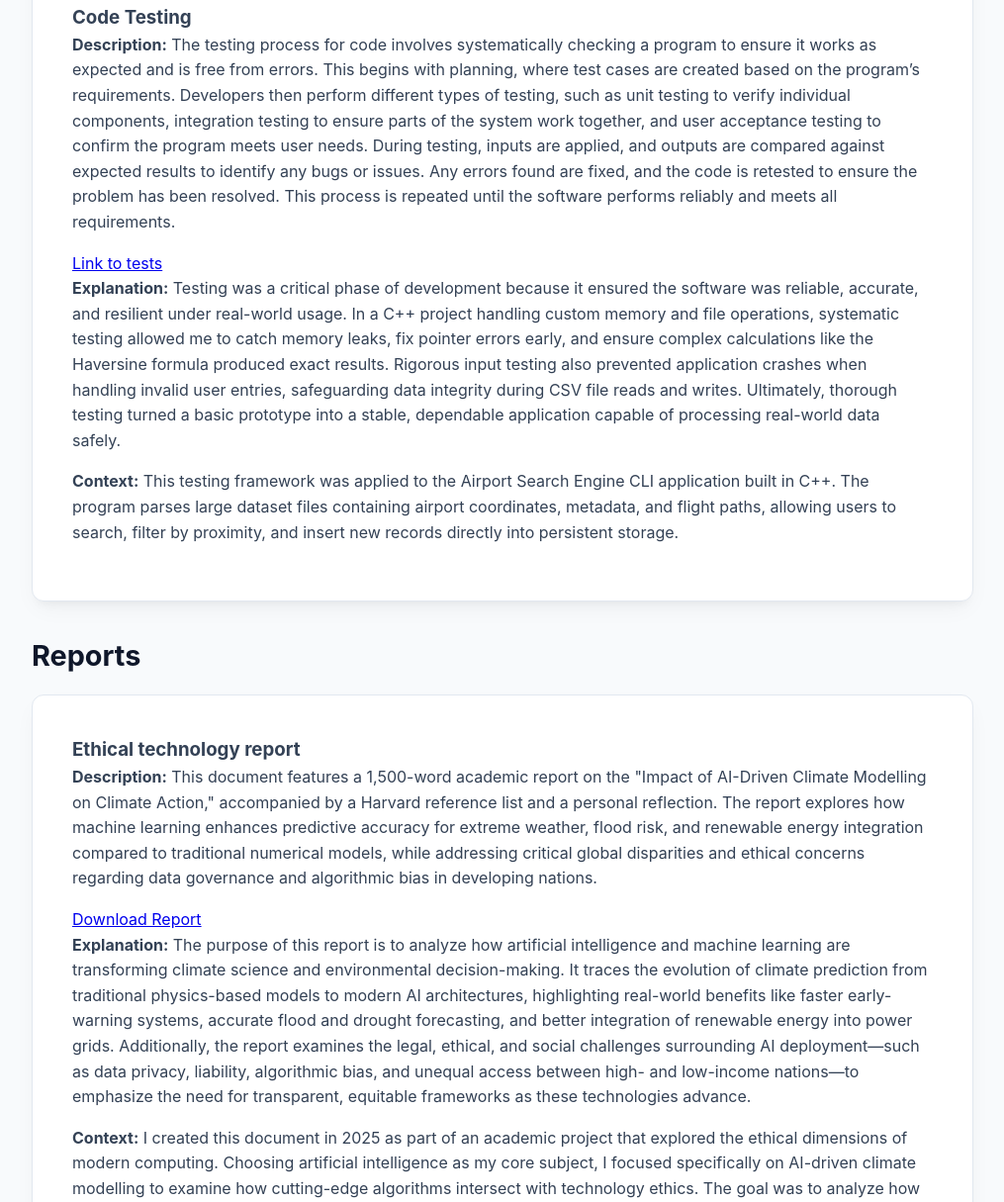
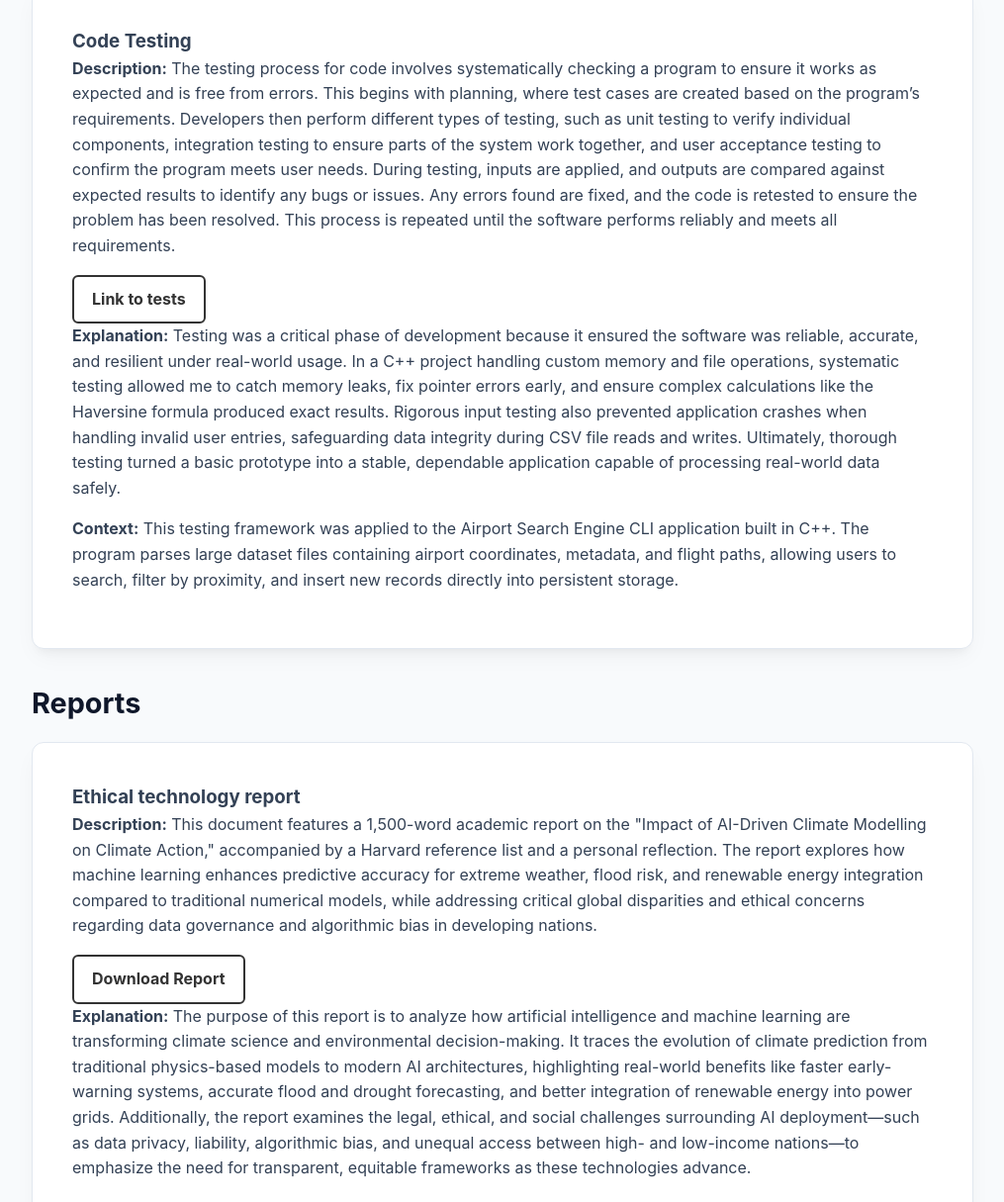
Before and after one commit to topedada/Portfolio, a plain HTML site: page docs/work.html in a window 1280 px wide. Shown: the part 1386-2601 px from the top of the page at 99% size, without its empty margins (132-1147 px from the left). Drawn offline with Linux system fonts and the light colour scheme.

Commit message:
Update work.html

```diff
--- a/docs/work.html
+++ b/docs/work.html
@@ -35,7 +35,7 @@ User Interface & Input: Command Line Interface (CLI), Stream Error Handling (cin
 Algorithms: Haversine Proximity Formula, Dynamic Filtering & Sorting Algorithms
 
 University Desktop </p>
-            <a href="https://olympus.ntu.ac.uk/N1408560/airport-search-engine" target="_blank" rel="noopener noreferrer">View My C++ Project</a>
+            <a href="https://olympus.ntu.ac.uk/N1408560/airport-search-engine" target="_blank" rel="noopener noreferrer" style="display: inline-block; padding: 10px 18px; margin-right: 12px; border: 2px solid #333; border-radius: 6px; text-decoration: none; color: #333; font-weight: bold;">View My C++ Project</a>
             <p><strong>Explanation:</strong> This project was a major milestone in my development journey as it marked my first large-scale C++ application. Having previously built most of my software projects using C#, transitioning to C++ provided a unique and valuable learning experience. It required me to move away from managed environments and engage directly with low-level concepts—such as manual memory management, explicit pointers, reference passing, and strict input stream handling. Overcoming the steep learning curve of building a fully modular C++ application not only broadened my technical versatility, but it also gave me a much deeper understanding of system performance, resource efficiency, and software architecture under the hood</p>
             <p><strong>Context:</strong> I developed this project over the course of a month, working primarily on my personal laptop from my university accommodation while actively utilizing dedicated campus resources. To ensure a structured development process, I leveraged weekly laboratory sessions and quiet study hours in the university library to refine the system architecture, debug core memory features, and test data-loading pipelines. Balancing independent coding outside of class with collaborative lab environments allowed me to systematically design, test, and polish the application within the project's four-week timeline</p>
         </div>
@@ -44,7 +44,7 @@ University Desktop </p>
         <div class="testing">
             <h3>Code Testing</h3>
             <p><strong>Description:</strong> The testing process for code involves systematically checking a program to ensure it works as expected and is free from errors. This begins with planning, where test cases are created based on the program’s requirements. Developers then perform different types of testing, such as unit testing to verify individual components, integration testing to ensure parts of the system work together, and user acceptance testing to confirm the program meets user needs. During testing, inputs are applied, and outputs are compared against expected results to identify any bugs or issues. Any errors found are fixed, and the code is retested to ensure the problem has been resolved. This process is repeated until the software performs reliably and meets all requirements.</p>
-            <a href="https://olympus.ntu.ac.uk/N1408560/airport-search-engine/compare/main...Dev" target="_blank" rel="noopener noreferrer">Link to tests </a>
+            <a href="https://olympus.ntu.ac.uk/N1408560/airport-search-engine/compare/main...Dev" target="_blank" rel="noopener noreferrer" style="display: inline-block; padding: 10px 18px; margin-right: 12px; border: 2px solid #333; border-radius: 6px; text-decoration: none; color: #333; font-weight: bold;">Link to tests</a>
             <p><strong>Explanation:</strong> Testing was a critical phase of development because it ensured the software was reliable, accurate, and resilient under real-world usage. In a C++ project handling custom memory and file operations, systematic testing allowed me to catch memory leaks, fix pointer errors early, and ensure complex calculations like the Haversine formula produced exact results. Rigorous input testing also prevented application crashes when handling invalid user entries, safeguarding data integrity during CSV file reads and writes. Ultimately, thorough testing turned a basic prototype into a stable, dependable application capable of processing real-world data safely.</p>
             <p><strong>Context:</strong> This testing framework was applied to the Airport Search Engine CLI application built in C++. The program parses large dataset files containing airport coordinates, metadata, and flight paths, allowing users to search, filter by proximity, and insert new records directly into persistent storage.</p>
         </div>
@@ -53,7 +53,7 @@ University Desktop </p>
         <div class="report">
             <h3> Ethical technology report</h3>
             <p><strong>Description:</strong> This document features a 1,500-word academic report on the "Impact of AI-Driven Climate Modelling on Climate Action," accompanied by a Harvard reference list and a personal reflection. The report explores how machine learning enhances predictive accuracy for extreme weather, flood risk, and renewable energy integration compared to traditional numerical models, while addressing critical global disparities and ethical concerns regarding data governance and algorithmic bias in developing nations.</p>
-            <a href="esay_2.docx" download>Download Report</a>
+            <a href="esay_2.docx" download style="display: inline-block; padding: 10px 18px; margin-right: 12px; border: 2px solid #333; border-radius: 6px; text-decoration: none; color: #333; font-weight: bold;">Download Report</a>
             <p><strong>Explanation:</strong> The purpose of this report is to analyze how artificial intelligence and machine learning are transforming climate science and environmental decision-making. It traces the evolution of climate prediction from traditional physics-based models to modern AI architectures, highlighting real-world benefits like faster early-warning systems, accurate flood and drought forecasting, and better integration of renewable energy into power grids. Additionally, the report examines the legal, ethical, and social challenges surrounding AI deployment—such as data privacy, liability, algorithmic bias, and unequal access between high- and low-income nations—to emphasize the need for transparent, equitable frameworks as these technologies advance.</p>
             <p><strong>Context:</strong> I created this document in 2025 as part of an academic project that explored the ethical dimensions of modern computing. Choosing artificial intelligence as my core subject, I focused specifically on AI-driven climate modelling to examine how cutting-edge algorithms intersect with technology ethics. The goal was to analyze how AI can enhance global climate action—such as improving early warning systems and renewable energy grid management—while critically addressing the legal, social, and ethical challenges it introduces, including algorithmic bias, data governance, unequal technological access for developing nations, and the environmental footprint of AI systems themselves</p>
         </div>
```
